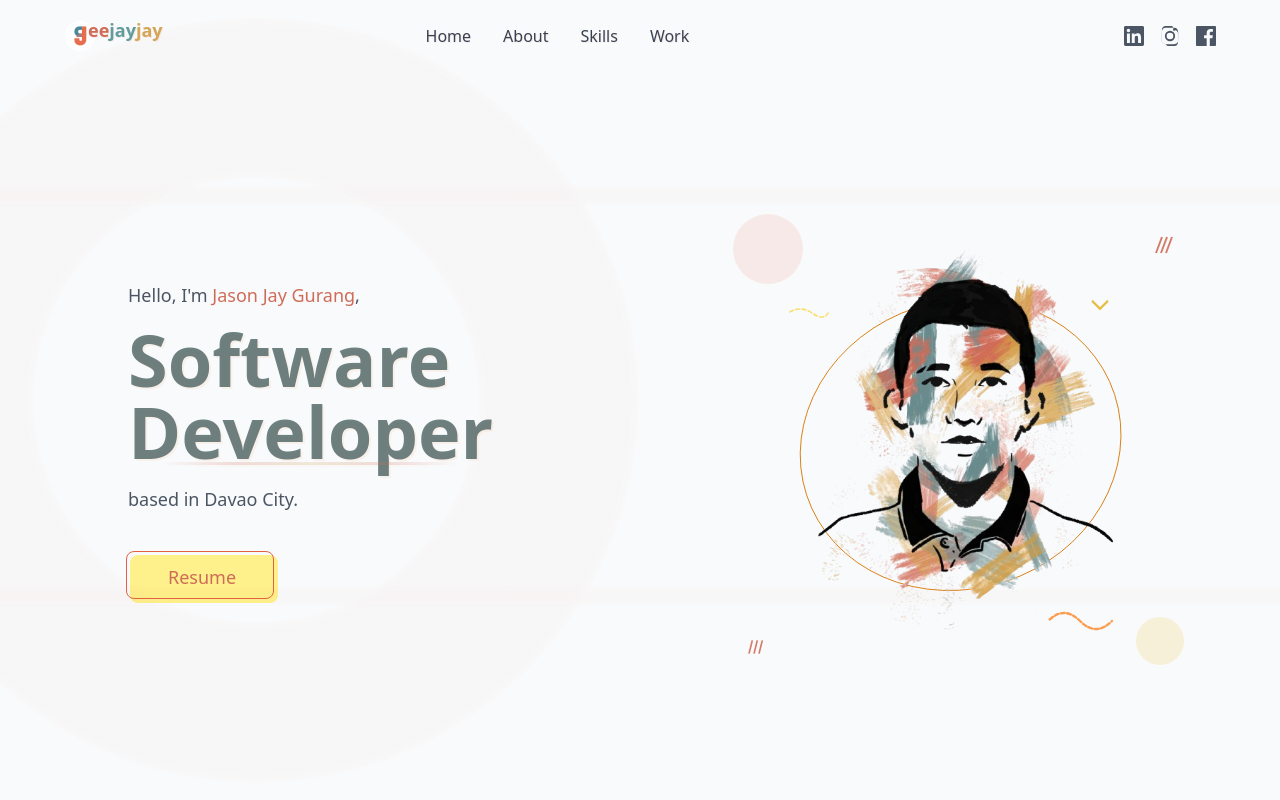
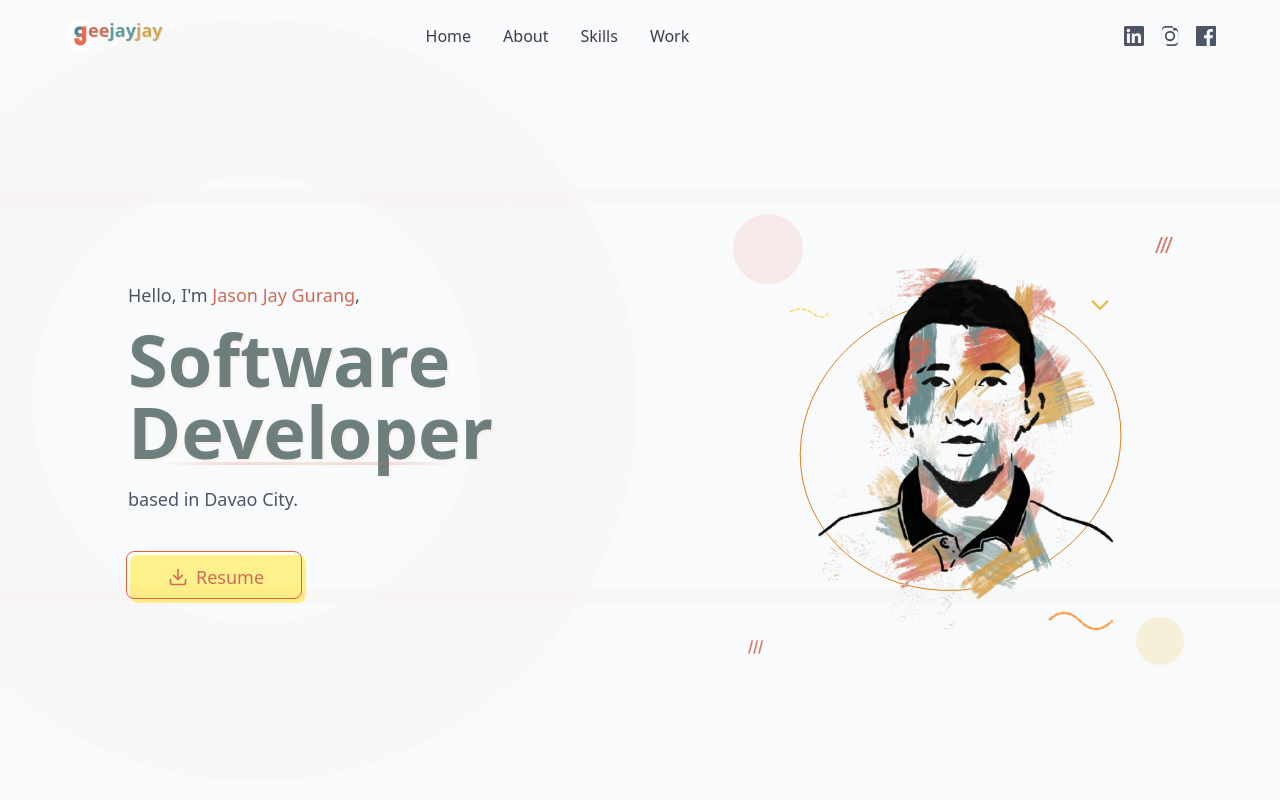
Before and after one commit to geejayjay/geejayjay-portfolio, a React (Vite) app: page / in a window 1280 px wide. Shown: the top 800 px of the page. Built offline with nearby package versions, Linux system fonts and the light colour scheme.

Commit message:
ui: add download icon to resume download button

```diff
--- a/client/components/HeroSection.tsx
+++ b/client/components/HeroSection.tsx
@@ -1,5 +1,6 @@
 import { useState, useEffect } from "react";
 import { useToast } from "@/components/ui/use-toast"; // adjust path if needed
+import { Download } from "lucide-react";
 
 export default function HeroSection() {
   const titles = ["Software\nDeveloper", "Electronics\nEngineer"];
@@ -64,18 +65,19 @@ export default function HeroSection() {
               className="relative group transition-all duration-300 outline-none"
               style={{ boxShadow: "none" }}
             >
-                {/* Out-of-position background (bottom right, 2px y, 2px x) */}
+              {/* Out-of-position background */}
               <span
                 className="absolute top-[2px] left-[2px] w-full h-full bg-yellow-200 rounded-lg transition-all duration-300 group-hover:top-0 group-hover:left-0"
                 aria-hidden="true"
               ></span>
-                {/* Out-of-position border (top left, 2px y, 2px x, in front) */}
+              {/* Out-of-position border */}
               <span
                 className="absolute -top-[2px] -left-[2px] w-full h-full border border-coral-400 rounded-lg transition-all duration-300 group-hover:top-0 group-hover:left-0 z-10"
                 aria-hidden="true"
               ></span>
-                {/* Resume text */}
-                <span className="relative z-20 block text-coral-500 text-lg px-10 py-2.5 font-medium rounded-lg transition-all duration-300">
+              {/* Resume text + icon */}
+              <span className="relative z-20 flex items-center gap-2 text-coral-500 text-lg px-10 py-2.5 font-medium rounded-lg transition-all duration-300">
+                <Download className="w-5 h-5" />
                 Resume
               </span>
             </button>
```
Lines whose indentation alone changed are shown as unchanged.
